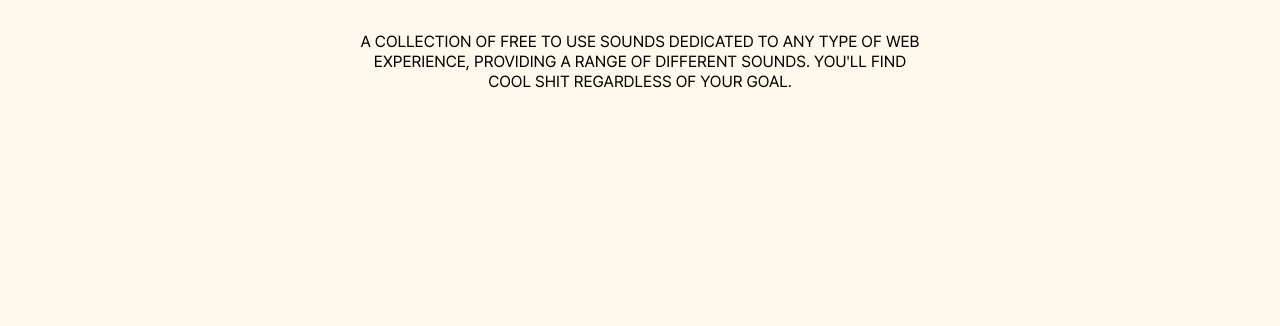
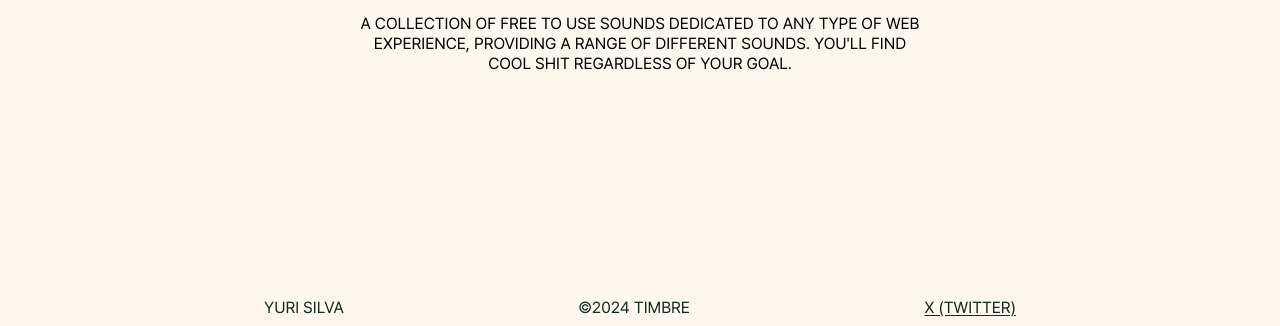
Before and after one commit to yuirsilva/timbre, an Astro site: page /about in a window 1280 px wide. Shown: the part 474-800 px from the top of the page. Built offline with nearby package versions, Linux system fonts and the light colour scheme; Astro itself is replaced by a stand-in of ours.

Commit message:
I forgot the footer

```diff
--- a/src/components/nav/Footer.astro
+++ b/src/components/nav/Footer.astro
@@ -1,16 +1,11 @@
----
-import Link from "@components/nav/Link.astro";
----
-
 <footer
-    class="flex w-full max-w-3xl justify-between uppercase text-brand-primary-dark"
+    class="mx-auto flex w-full max-w-3xl items-center justify-between p-2 uppercase text-brand-primary-dark"
 >
     <p>Yuri Silva</p>
     <p>©2024 timbre</p>
-    <Link
+    <a
         href="https://x.com/yidxte"
-        variant="ghost"
         class="underline underline-offset-2"
-        target="_blank">X (Twitter)</Link
+        target="_blank">X (Twitter)</a
     >
 </footer>
--- a/src/layouts/Layout.astro
+++ b/src/layouts/Layout.astro
@@ -2,6 +2,7 @@
 import "@/styles/global.css";
 
 import Head from "@components/Head.astro";
+import Footer from "@components/nav/Footer.astro";
 import Header from "@components/nav/Header.astro";
 import RealViewport from "@components/RealViewport.astro";
 
@@ -18,8 +19,9 @@
 <html lang="en">
     <Head {...props} ogImage={ogImage} />
     <body class="flex size-full flex-col font-sans text-base">
-        <main class="h-[calc(var(--vh,_1vh)_*_100)]">
+        <main class="flex h-[calc(var(--vh,_1vh)_*_100)] flex-col">
             <slot />
+            {Astro.url.pathname === "/" ? null : <Footer />}
         </main>
         <Header />
         <RealViewport />
```
Also changed, not shown: 1 other file.
